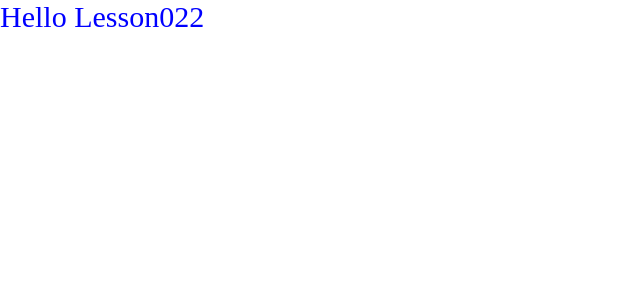
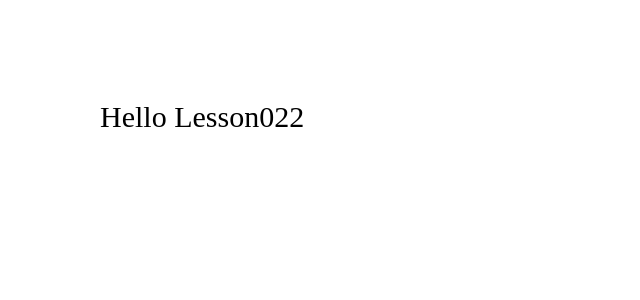
Before and after one commit to andrej-naumov/hello_ts, a React (Create React App) app: page / in a window 1280 px wide. Shown: the top 300 px of the page, without its empty margins (0-640 px from the left). Built offline with nearby package versions, Linux system fonts and the light colour scheme.

Commit message:
added props für boolean 'isRed'

```diff
--- a/src/lessons/Lesson022/Lesson022.tsx
+++ b/src/lessons/Lesson022/Lesson022.tsx
@@ -1,9 +1,10 @@
-import {PageTitle} from './styles'
+import {MyDiv, PageTitle} from './styles'
+import { PageTitleProps } from './styles';
 
 function Lesson022() {
 // const style = {color: 'blue', fontSize: '36px' };
 
-    return <div><PageTitle>Hello Lesson022</PageTitle></div>
+    return <MyDiv><PageTitle isRed={false}>Hello Lesson022</PageTitle></MyDiv>
 }
 
 export default Lesson022;
--- a/src/lessons/Lesson022/styles.ts
+++ b/src/lessons/Lesson022/styles.ts
@@ -1,6 +1,16 @@
 import styled from '@emotion/styled';
 
-export const PageTitle = styled.p`
-color: blue;
-font-size: 30px;
+export interface PageTitleProps {
+    isRed?: boolean; // Making isRed prop optional
+}
+
+// Styled component for MyDiv
+export const MyDiv = styled.div`
+    padding: 100px;
 `;
+
+// Styled component for PageTitle
+export const PageTitle = styled.p<PageTitleProps>`
+    color: ${({ isRed }) => (isRed ? 'red' : 'black')}; /* Using conditional rendering for color */
+    font-size: 30px;
+`;
```
